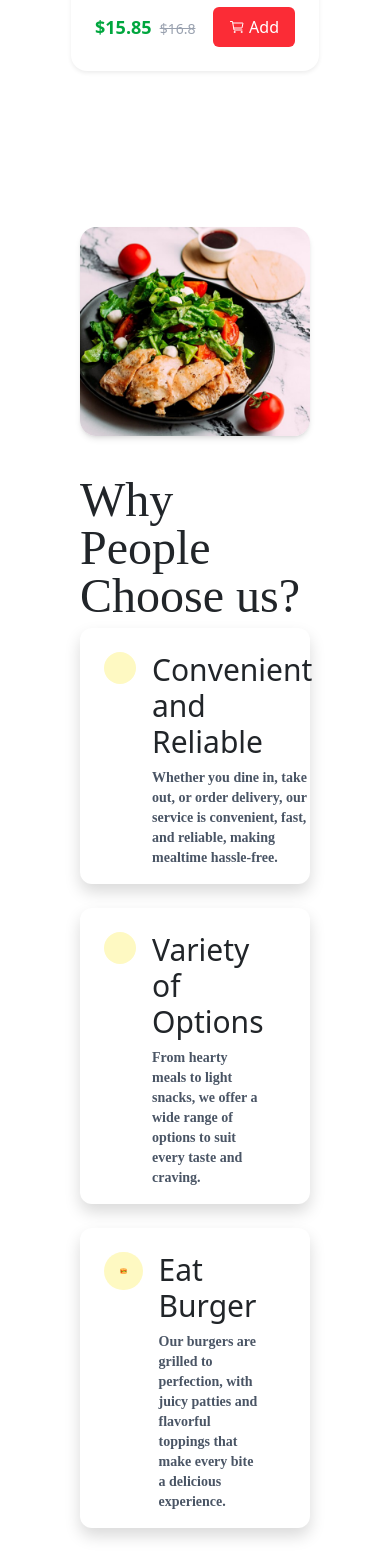
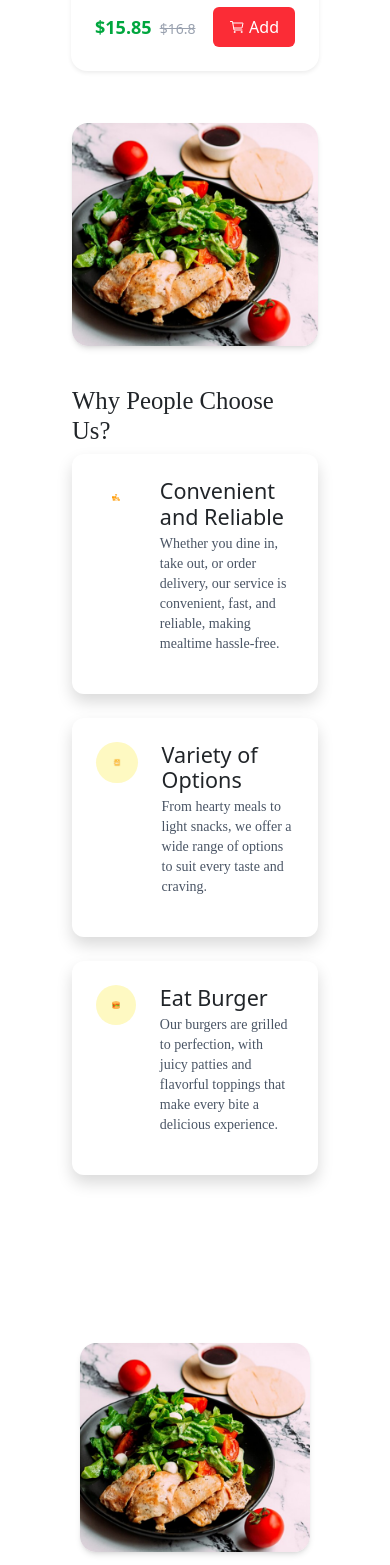
Before and after one commit to Vanshita1725/Foodzey2, a React (Vite) app: page / in a window 390 px wide. Shown: the part 6743-8308 px from the top of the page. Built offline with nearby package versions, Linux system fonts and the light colour scheme.

Commit message:
set responsives

```diff
--- a/src/Home.jsx
+++ b/src/Home.jsx
@@ -382,7 +382,72 @@ function Home() {
                                 </div>
                             </div>
                         </div>
-                    </div>
+                    </div><section className="bg-white px-4 sm:px-6 lg:px-8 pt-0 pb-16">
+  <div className="max-w-7xl mx-auto grid grid-cols-1 lg:grid-cols-2 gap-10 items-center">
+
+    {/* Left Image */}
+    <div className="flex justify-center">
+      <img
+        src={image28}
+        alt="Salad Dish"
+        className="rounded-2xl shadow-md w-full max-w-md md:max-w-lg"
+      />
+    </div>
+
+    {/* Right Content */}
+    <div>
+      <h2 className="text-3xl sm:text-4xl lg:text-5xl font-[Nunito] font-bold mb-10">
+        Why People Choose Us?
+      </h2>
+
+      {/* Feature 1 */}
+      <div className="flex items-start gap-4 mb-6 p-4 bg-white rounded-xl shadow hover:shadow-md transition">
+        <div className=" p-3 rounded-full flex items-center justify-center">
+          <img src={icon01} alt="" className="w-10 sm:w-12" />
+        </div>
+        <div>
+          <h4 className="text-xl sm:text-2xl font-semibold mb-1">
+            Convenient and Reliable
+          </h4>
+          <p className="text-sm text-gray-600 font-[Nunito] font-medium">
+            Whether you dine in, take out, or order delivery, our service is convenient, fast, and reliable, making mealtime hassle-free.
+          </p>
+        </div>
+      </div>
+
+      {/* Feature 2 */}
+      <div className="flex items-start gap-4 mb-6 p-4 bg-white rounded-xl shadow hover:shadow-md transition">
+        <div className="bg-yellow-100 p-3 rounded-full flex items-center justify-center">
+          <img src={icon02} alt="" className="w-10 sm:w-12" />
+        </div>
+        <div>
+          <h4 className="text-xl sm:text-2xl font-semibold mb-1">
+            Variety of Options
+          </h4>
+          <p className="text-sm text-gray-600 font-[Nunito] font-medium">
+            From hearty meals to light snacks, we offer a wide range of options to suit every taste and craving.
+          </p>
+        </div>
+      </div>
+
+      {/* Feature 3 */}
+      <div className="flex items-start gap-4 p-4 bg-white rounded-xl shadow hover:shadow-md transition">
+        <div className="bg-yellow-100 p-3 rounded-full flex items-center justify-center">
+          <img src={icon03} alt="" className="w-10 sm:w-12" />
+        </div>
+        <div>
+          <h4 className="text-xl sm:text-2xl font-semibold mb-1">
+            Eat Burger
+          </h4>
+          <p className="text-sm text-gray-600 font-[Nunito] font-medium">
+            Our burgers are grilled to perfection, with juicy patties and flavorful toppings that make every bite a delicious experience.
+          </p>
+        </div>
+      </div>
+    </div>
+  </div>
+</section>
+
                 </section>
 
                 <section className="bg-white py-16 pt-0 px-8">
@@ -400,7 +465,7 @@ function Home() {
                             {/* <!-- Feature 1 --> */}
                             <div className="flex items-start space-x-4 mb-6 p-4 pb-0 pe-5 lg:w-120 bg-white rounded-xl shadow hover:shadow-md transition">
                                 <div className="bg-yellow-100 text-yellow-500 rounded-full p-3">
-                                    <img src={icon01} alt="" />
+                                    <img src={icon01} alt="" className="w-60"  />
                                 </div>
                                 <div>
                                     <h4 className="!text-3xl font-semibold">Convenient and Reliable</h4>
@@ -410,8 +475,8 @@ function Home() {
 
                             {/* <!-- Feature 2 --> */}
                             <div className="flex items-start space-x-4 mb-6 p-4 pb-0 pe-5 lg:w-120 bg-white rounded-xl shadow hover:shadow-md transition">
-                                <div className="bg-yellow-100 text-yellow-500 rounded-full p-3">
-                                    <img src={icon02} alt="" />
+                                <div className="bg-yellow-100 text-yellow-500 rounded-full p-2">
+                                    <img src={icon02} alt="" className="w-30"  />
                                 </div>
                                 <div>
                                     <h4 className="!text-3xl font-semibold">Variety of Options</h4>
@@ -421,8 +486,8 @@ function Home() {
 
                             {/* <!-- Feature 3 --> */}
                             <div className="flex items-start space-x-4 p-4 pb-0 pe-5 lg:w-120 bg-white rounded-xl shadow hover:shadow-md transition">
-                                <div className="bg-yellow-100 text-yellow-500 rounded-full p-3">
-                                    <img src={icon03} alt="" />
+                                <div className="bg-yellow-100 text-yellow-500 rounded-full p-2">
+                                    <img src={icon03} alt="" className="w-30" />
                                 </div>
                                 <div>
                                     <h4 className="!text-3xl font-semibold">Eat Burger</h4>
@@ -461,7 +526,7 @@ function Home() {
                 </section>
 
                 {/* <!-- Feature Cards --> */}
-              <section className="max-w-7xl mx-auto px-4 pb-10">
+               <section className="max-w-7xl mx-auto px-4 pb-10">
   <div className="grid grid-cols-1 sm:grid-cols-2 md:grid-cols-3 lg:grid-cols-5 gap-4">
     {/* Feature Item */}
     <div className="bg-gray-50 p-4 flex items-center gap-3 rounded-lg shadow">
```
